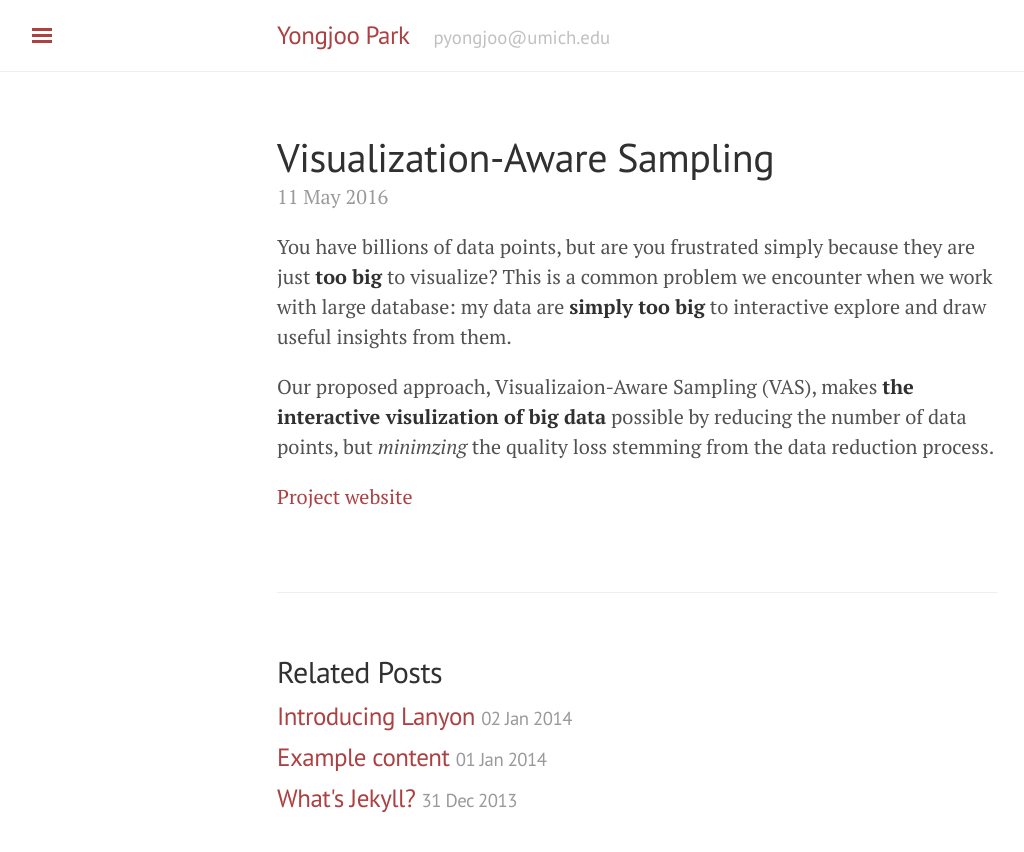
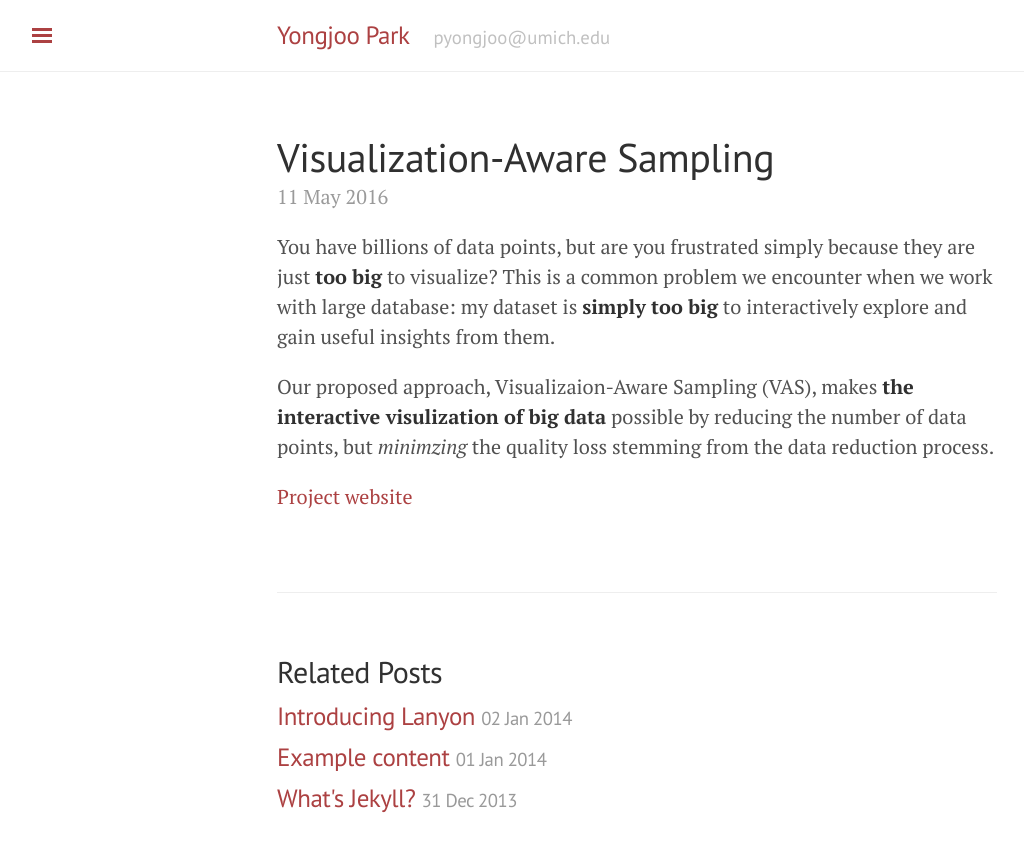
Before and after one commit to pyongjoo/pyongjoo.github.io, a Jekyll site: the page built from _projects/2016-05-11-vas.md, in a window 1280 px wide. Shown: the top 852 px of the page, without its empty margins (3-1027 px from the left). Built offline with Jekyll 4.4.1, drawn with Linux system fonts in a browser that asks for light colours.

Commit message:
Update 2016-05-11-vas.md

```diff
--- a/_projects/2016-05-11-vas.md
+++ b/_projects/2016-05-11-vas.md
@@ -6,8 +6,8 @@ date: 2016-05-11
 
 You have billions of data points, but are you frustrated simply because they are
 just **too big** to visualize? This is a common problem we encounter when we
-work with large database: my data are **simply too big** to interactive explore
-and draw useful insights from them.
+work with large database: my dataset is **simply too big** to interactively explore
+and gain useful insights from them.
 
 Our proposed approach, Visualizaion-Aware Sampling (VAS), makes **the
 interactive visulization of big data** possible by reducing the number of data
```
